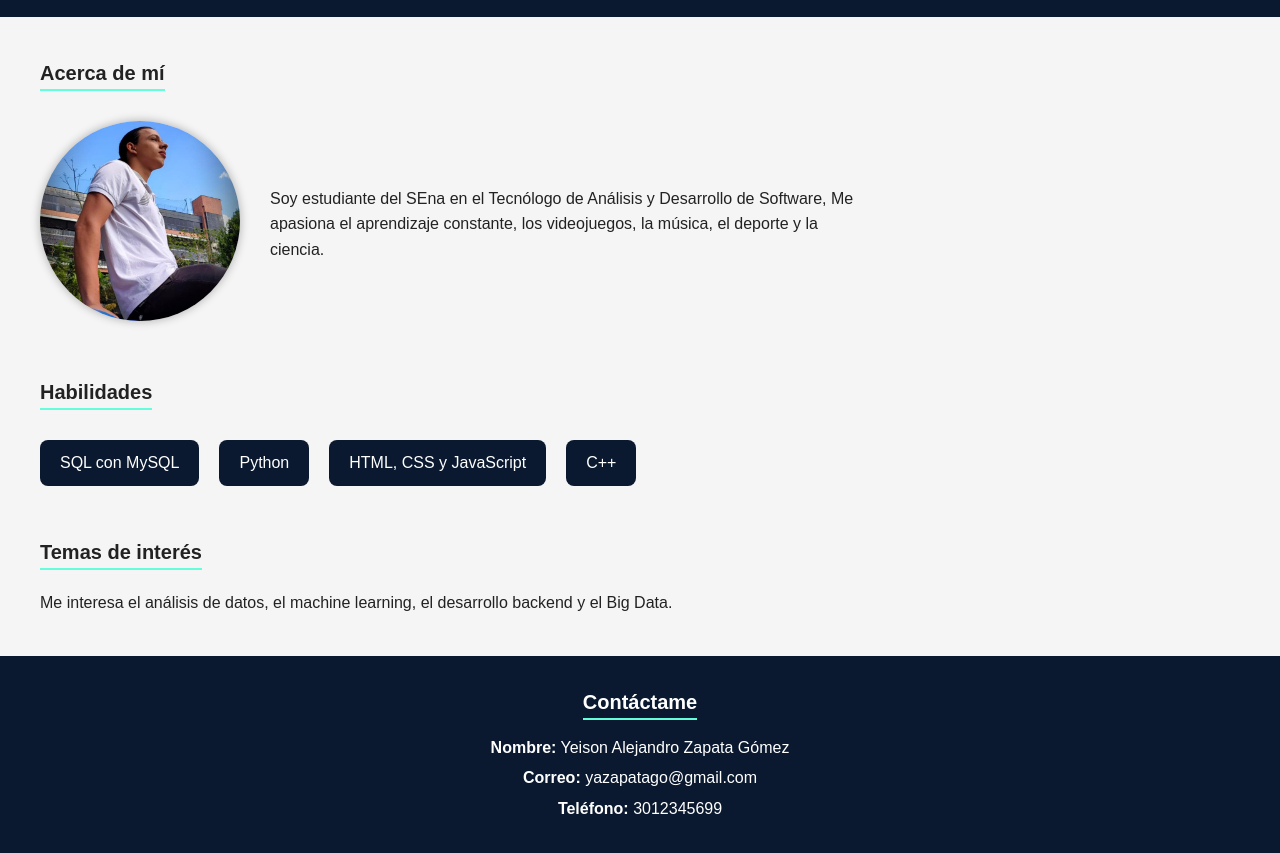
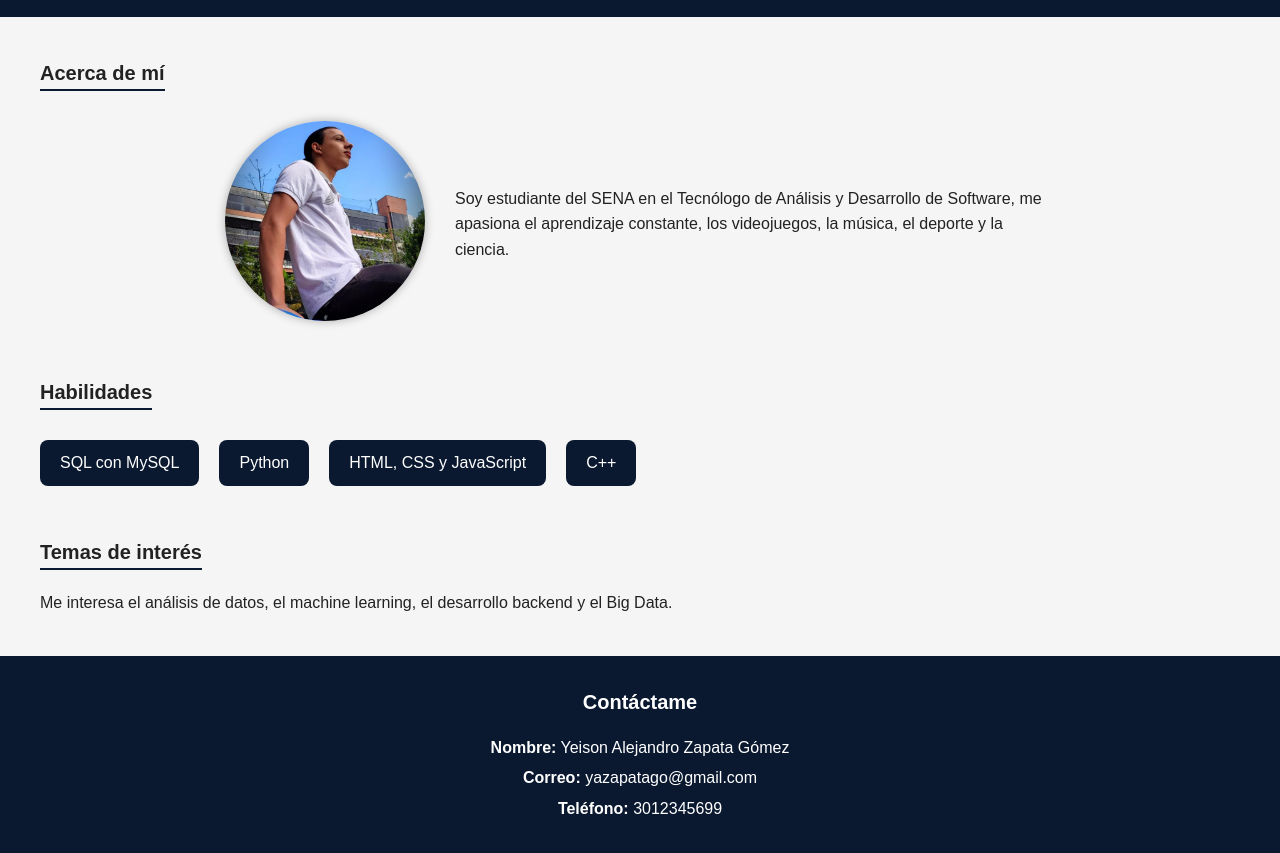
Before and after one commit to Yazapatago/Ejemplo_SENA, a plain HTML site: page index.html in a window 1280 px wide. Shown: the part 61-914 px from the top of the page. Drawn offline with Linux system fonts and the light colour scheme.

Commit message:
Correcion_color_titulos_borderBottom

```diff
--- a/css/style.css
+++ b/css/style.css
@@ -56,6 +56,7 @@ body {
 .acerca__contenido {
     display: flex;
     flex-wrap: wrap;
+    justify-content: center;
     align-items: center;
     gap: 3rem;
     margin-top: 2rem;
@@ -106,7 +107,7 @@ body {
 
 .section__title {
     font-size: 2rem;
-    border-bottom: 0.2rem solid #64ffda;
+    border-bottom: 0.2rem solid #0a192f;
     display: inline-block;
     margin-bottom: 1rem;
 }
--- a/index.html
+++ b/index.html
@@ -28,8 +28,8 @@
                 </figure>
                 <section class="acerca__texto">
                     <p>
-                        Soy estudiante del SEna en el Tecnólogo de Análisis y Desarrollo de Software,
-                        Me apasiona el aprendizaje constante, los videojuegos, la música, el deporte y la ciencia.
+                        Soy estudiante del SENA en el Tecnólogo de Análisis y Desarrollo de Software,
+                        me apasiona el aprendizaje constante, los videojuegos, la música, el deporte y la ciencia.
                     </p>
                 </section>
             </section>
```
